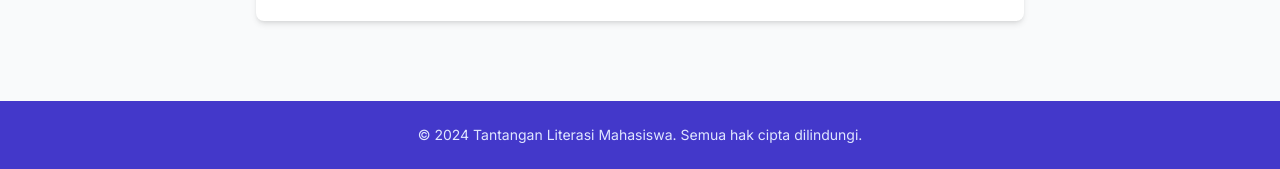
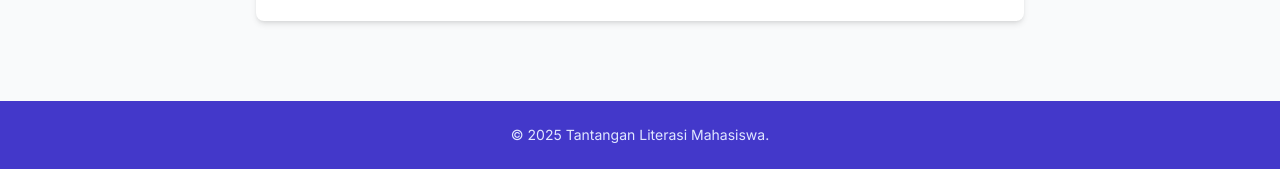
Before and after one commit to smeasruss/NusaAKsaara, a plain HTML site: page tantangan literasi.html in a window 1280 px wide. Shown: the part 2122-2291 px from the top of the page. Drawn offline with nearby package versions, Linux system fonts and the light colour scheme.

Commit message:
Update tantangan literasi.html

```diff
--- a/tantangan literasi.html
+++ b/tantangan literasi.html
@@ -329,8 +329,7 @@
   </main>
   <footer class="bg-indigo-700 text-indigo-100 py-6 mt-12">
    <div class="max-w-5xl mx-auto px-4 text-center text-sm">
-    © 2024 Tantangan Literasi Mahasiswa. Semua hak cipta dilindungi.
-   </div>
+    © 2025 Tantangan Literasi Mahasiswa.
   </footer>
   <script>
    const mobileMenuButton = document.getElementById('mobile-menu-button');
```
